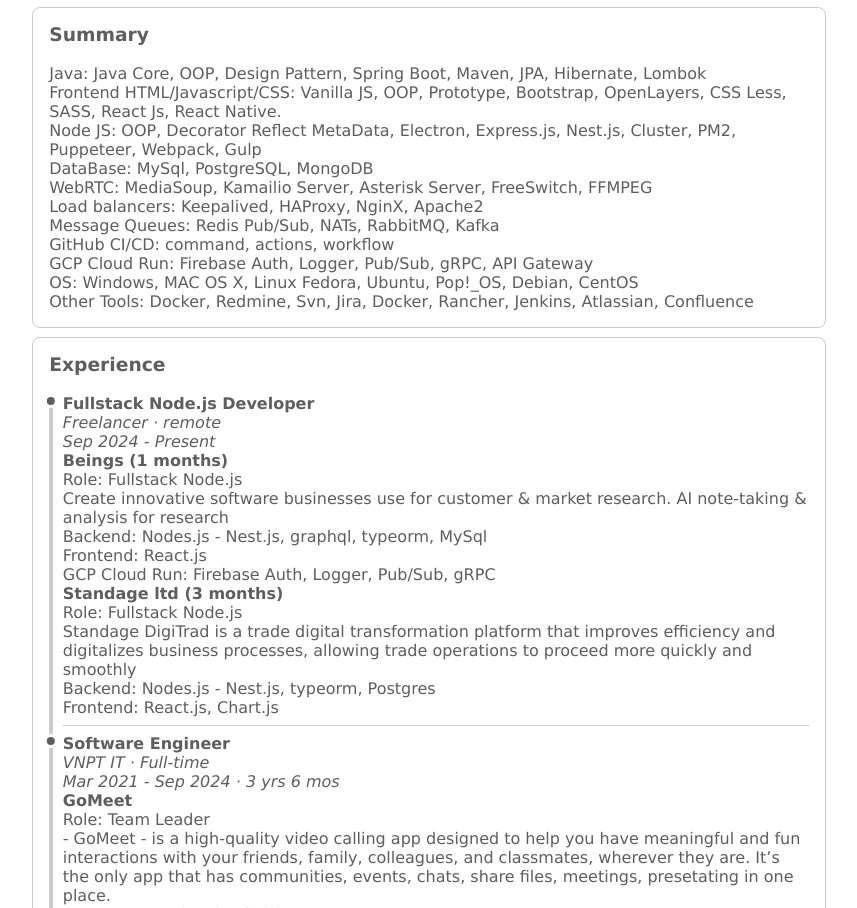
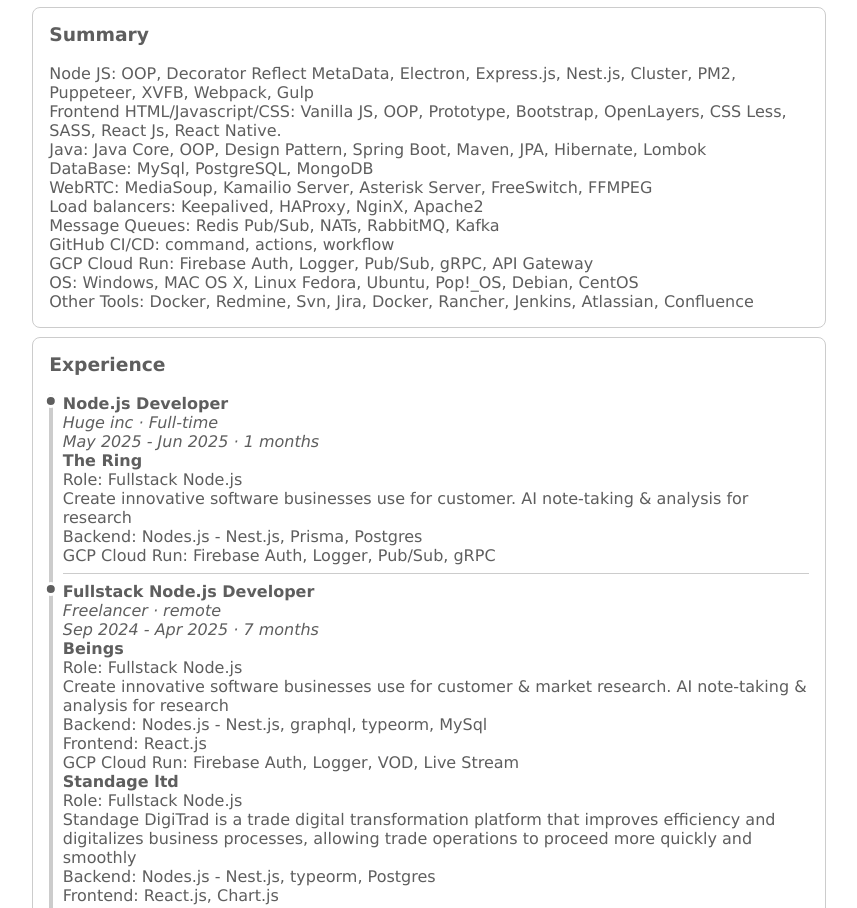
Before and after one commit to dragonfly6373/personal-profile, a website: page index.html in a window 1280 px wide. Shown: the part 803-1711 px from the top of the page, without its empty margins (211-1068 px from the left). Drawn offline with Linux system fonts and the light colour scheme.

Commit message:
update experiences

```diff
--- a/src/data/profile.json
+++ b/src/data/profile.json
@@ -31,7 +31,7 @@
 		}
 	],
 	"abouts": [
-		"I bring nearly 10 years of experience as a software developer, with expertise in both backend and frontend roles. My skill set includes a strong foundation in object-oriented programming (OOP), data analysis, data structures, and algorithms.",
+		"I bring nearly 12 years of experience as a software developer, with expertise in both backend and frontend roles. My skill set includes a strong foundation in object-oriented programming (OOP), data analysis, data structures, and algorithms.",
 		"I have an in-depth understanding of Java, covering advanced concepts such as reflection, generic collections, Spring Boot, Spring Security, JPA, Hibernate, and Lombok.",
 		"On the frontend, I excel in JavaScript, including both Vanilla JS and frameworks like React, as well as TypeScript. My OOP knowledge extends to advanced topics like prototypal inheritance and metadata reflection, enabling me to build efficient and scalable web applications. I specialize in writing high-performance JavaScript and crafting custom solutions with raw CSS to create user-centric, accessible designs, without depending on frameworks like Bootstrap or Tailwind.",
 		"I also have solid expertise in Microservice architecture, UML Architecture design, modeling, and database schema development.",
@@ -39,9 +39,9 @@
 		"Slogan: Nothing is impossible."
 	],
 	"summary": [
+		"Node JS: OOP, Decorator Reflect MetaData, Electron, Express.js, Nest.js, Cluster, PM2, Puppeteer, XVFB, Webpack, Gulp",
+		"Frontend HTML/Javascript/CSS: Vanilla JS, OOP, Prototype, Bootstrap, OpenLayers, CSS Less, SASS, React Js, React Native.",
 		"Java: Java Core, OOP, Design Pattern, Spring Boot, Maven, JPA, Hibernate, Lombok",
-		"Frontend HTML/Javascript/CSS: Vanilla JS, OOP, Prototype, Bootstrap, OpenLayers, CSS Less, SASS, React Js, React Native.",
-		"Node JS: OOP, Decorator Reflect MetaData, Electron, Express.js, Nest.js, Cluster, PM2, Puppeteer, Webpack, Gulp",
 		"DataBase: MySql, PostgreSQL, MongoDB",
 		"WebRTC: MediaSoup, Kamailio Server, Asterisk Server, FreeSwitch, FFMPEG",
 		"Load balancers: Keepalived, HAProxy, NginX, Apache2",
@@ -63,23 +63,42 @@
 	],
 	"experiences": [
 		{
+			"title": "Node.js Developer",
+			"company_name": "Huge inc",
+			"contract": "Full-time",
+			"start_time": 1746144000000,
+			"end_time": 1750809600000,
+			"projects": [
+				{
+					"name": "The Ring",
+					"role": "Fullstack Node.js",
+					"description": [
+						"Create innovative software businesses use for customer. AI note-taking & analysis for research",
+						"Backend: Nodes.js - Nest.js, Prisma, Postgres",
+						"GCP Cloud Run: Firebase Auth, Logger, Pub/Sub, gRPC"
+					]
+				}
+			]
+		},
+		{
 			"title": "Fullstack Node.js Developer",
 			"company_name": "Freelancer",
 			"contract": "remote",
 			"start_time": 1725148800000,
+			"end_time": 1744675200000,
 			"projects": [
 				{
-					"name": "Beings (1 months)",
+					"name": "Beings",
 					"role": "Fullstack Node.js",
 					"description": [
 						"Create innovative software businesses use for customer & market research. AI note-taking & analysis for research",
 						"Backend: Nodes.js - Nest.js, graphql, typeorm, MySql",
 						"Frontend: React.js",
-						"GCP Cloud Run: Firebase Auth, Logger, Pub/Sub, gRPC"
+						"GCP Cloud Run: Firebase Auth, Logger, VOD, Live Stream"
 					]
 				},
 				{
-					"name": "Standage ltd (3 months)",
+					"name": "Standage ltd",
 					"role": "Fullstack Node.js",
 					"description": [
 						"Standage DigiTrad is a trade digital transformation platform that improves efficiency and digitalizes business processes, allowing trade operations to proceed more quickly and smoothly",
```
Also changed, not shown: index.html (+1 -1 lines), 2 other files.
